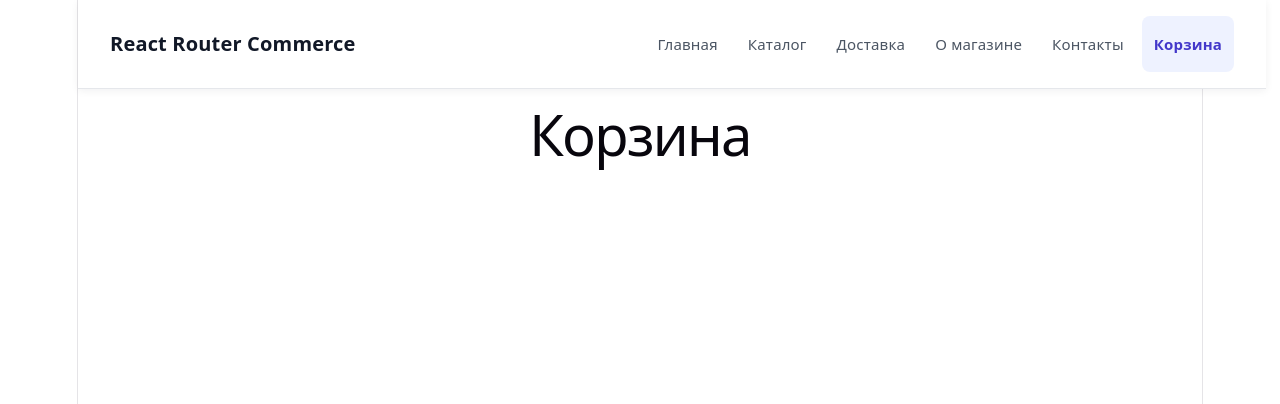
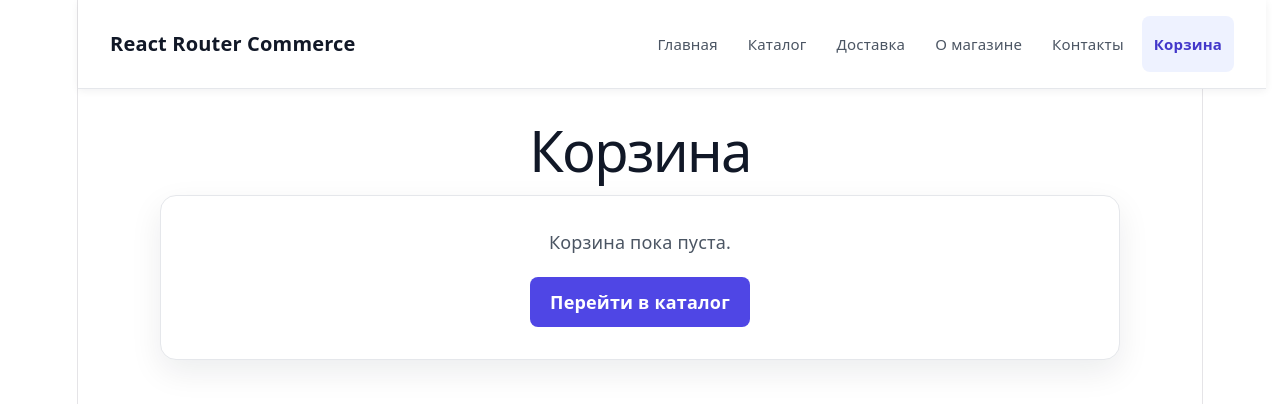
Before and after one commit to i-new-user/react-router-commerce-lab, a React (Vite) app: page /cart in a window 1280 px wide. Shown: the top 404 px of the page. Built offline with nearby package versions, Linux system fonts and the light colour scheme.

Commit message:
feat(router): add programmatic cart navigation
Pass typed navigation state from product pages to the cart, validate location state at runtime, support history navigation, handle direct cart visits, and redirect the legacy shop route.

```diff
--- a/src/App.tsx
+++ b/src/App.tsx
@@ -1,5 +1,5 @@
 import './App.css'
-import { Routes, Route } from 'react-router'
+import { Navigate, Routes, Route } from 'react-router'
 import { HomePage } from './pages/HomePage'
 import { CatalogPage } from './pages/CatalogPage'
 import { DeliveryPage } from './pages/DeliveryPage'
@@ -26,6 +26,8 @@ function App() {
             <Route path=':productId' element={<ProductPage/>} />
           </Route>
 
+          <Route path="shop" element={ <Navigate to="/catalog" replace/>}/>
+
           <Route path='delivery' element={<DeliveryPage/>} />
           <Route path='about' element={<AboutPage />}/>
           <Route path='contacts' element={<ContactsPage/>} />
--- a/src/pages/CartPage.tsx
+++ b/src/pages/CartPage.tsx
@@ -1,7 +1,180 @@
-export const CartPage = () => {
+import styled from 'styled-components'
+import {
+  Link,
+  useLocation,
+  useNavigate,
+} from 'react-router'
+import { products } from '../data/products'
+import type { CartNavigationState } from '../types/navigation'
+
+const priceFormatter = new Intl.NumberFormat('ru-RU', {
+  style: 'currency',
+  currency: 'RUB',
+  maximumFractionDigits: 0,
+})
+
+const isCartNavigationState = (
+  value: unknown
+): value is CartNavigationState => {
   return (
-    <main>
-        <h1>Корзина</h1>
-    </main>
+    typeof value === 'object' &&
+    value !== null &&
+    'productId' in value &&
+    typeof value.productId === 'number' &&
+    'from' in value &&
+    typeof value.from === 'string'
   )
 }
+
+export const CartPage = () => {
+  const location = useLocation()
+  const navigate = useNavigate()
+
+  const navigationState = isCartNavigationState(location.state)
+    ? location.state
+    : null
+
+  const selectedProduct = navigationState
+    ? products.find(
+        (product) =>
+          product.id === navigationState.productId,
+      )
+    : undefined
+
+  if (!navigationState || !selectedProduct) {
+    return (
+      <Page>
+        <Title>Корзина</Title>
+
+        <EmptyPanel>
+          <Text>Корзина пока пуста.</Text>
+
+          <CatalogLink to="/catalog">
+            Перейти в каталог
+          </CatalogLink>
+        </EmptyPanel>
+      </Page>
+    )
+  }
+
+  const handleBack = () => {
+    navigate(-1)
+  }
+
+  const formattedPrice = priceFormatter.format(
+    selectedProduct.price,
+  )
+
+  return (
+    <Page>
+      <Title>Корзина</Title>
+
+      <CartPanel>
+        <ProductName>{selectedProduct.name}</ProductName>
+        <Text>{selectedProduct.description}</Text>
+        <Price>{formattedPrice}</Price>
+
+        <Source>
+          Источник перехода: {navigationState.from}
+        </Source>
+
+        <BackButton
+          type="button"
+          onClick={handleBack}
+        >
+          ← Вернуться назад
+        </BackButton>
+      </CartPanel>
+    </Page>
+  )
+}
+
+const Page = styled.main`
+  width: min(100% - 32px, 960px);
+  margin: 0 auto;
+  padding: 48px 0;
+`
+
+const Title = styled.h1`
+  margin: 0 0 32px;
+  color: #111827;
+`
+
+const CartPanel = styled.section`
+  padding: 32px;
+
+  background-color: #ffffff;
+  border: 1px solid #e5e7eb;
+  border-radius: 16px;
+  box-shadow: 0 12px 32px rgb(15 23 42 / 8%);
+`
+
+const EmptyPanel = styled(CartPanel)``
+
+const ProductName = styled.h2`
+  margin: 0 0 12px;
+  color: #111827;
+`
+
+const Text = styled.p`
+  margin: 0 0 20px;
+  color: #4b5563;
+  line-height: 1.6;
+`
+
+const Price = styled.p`
+  margin: 0 0 16px;
+
+  color: #111827;
+  font-size: 24px;
+  font-weight: 800;
+`
+
+const Source = styled.p`
+  margin: 0 0 24px;
+  color: #6b7280;
+  font-size: 14px;
+`
+
+const BackButton = styled.button`
+  padding: 12px 20px;
+
+  color: #ffffff;
+  font: inherit;
+  font-weight: 700;
+
+  background-color: #4f46e5;
+  border: 0;
+  border-radius: 8px;
+  cursor: pointer;
+
+  &:hover {
+    background-color: #4338ca;
+  }
+
+  &:focus-visible {
+    outline: 3px solid rgb(79 70 229 / 35%);
+    outline-offset: 3px;
+  }
+`
+
+const CatalogLink = styled(Link)`
+  display: inline-flex;
+  padding: 12px 20px;
+
+  color: #ffffff;
+  font-weight: 700;
+  text-decoration: none;
+
+  background-color: #4f46e5;
+  border-radius: 8px;
+
+  &:hover {
+    background-color: #4338ca;
+  }
+
+  &:focus-visible {
+    outline: 3px solid rgb(79 70 229 / 35%);
+    outline-offset: 3px;
+  }
+`
--- a/src/pages/ProductPage.tsx
+++ b/src/pages/ProductPage.tsx
@@ -1,6 +1,8 @@
 import styled from "styled-components";
-import { Link, useParams } from "react-router";
+import { Link, useLocation, useNavigate, useParams } from "react-router";
 import { products } from "../data/products";
+
+import type { CartNavigationState } from "../types/navigation";
 
 const Page = styled.main`
   width: min(100% - 32px, 960px);
@@ -65,9 +67,37 @@ const Price = styled.p`
   font-size: 24px;
   font-weight: 800;
 `
+const BuyButton = styled.button`
+  margin-top: 24px;
+  padding: 12px 20px;
+
+  color: #ffffff;
+  font: inherit;
+  font-weight: 700;
+
+  background-color: #4f46e5;
+  border: 0;
+  border-radius: 8px;
+  cursor: pointer;
+
+  &:hover {
+    background-color: #4338ca;
+  }
+
+  &:focus-visible {
+    outline: 3px solid rgb(79 70 229 / 35%);
+    outline-offset: 3px;
+  }
+`
+
+
+
 
 export const ProductPage = () => {
+
   const { productId } = useParams<{ productId: string }>()
+  const location = useLocation()
+  const navigate = useNavigate()
 
   const numericProductId = Number(productId)
 
@@ -92,6 +122,14 @@ export const ProductPage = () => {
     )
   }
 
+  const handleBuyNow = () => {
+    const state: CartNavigationState = {
+      productId: product.id,
+      from: `${location.pathname}${location.search}${location.hash}`
+    }
+    navigate('/cart', {state})
+  }
+
   const formattedPrice = new Intl.NumberFormat('ru-RU', {
     style: 'currency',
     currency: 'RUB',
@@ -109,6 +147,9 @@ export const ProductPage = () => {
         <Title>{product.name}</Title>
         <Description>{product.description}</Description>
         <Price>{formattedPrice}</Price>
+        <BuyButton type="button" onClick={handleBuyNow}>
+          Купить сейчас
+        </BuyButton>
       </ProductCard>
     </Page>
   )
--- /dev/null
+++ b/src/types/navigation.ts
@@ -0,0 +1,4 @@
+export type CartNavigationState = {
+  productId: number
+  from: string
+}
```
